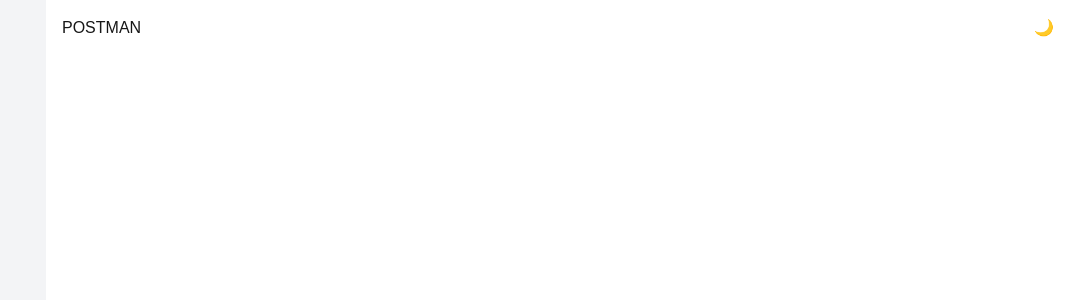
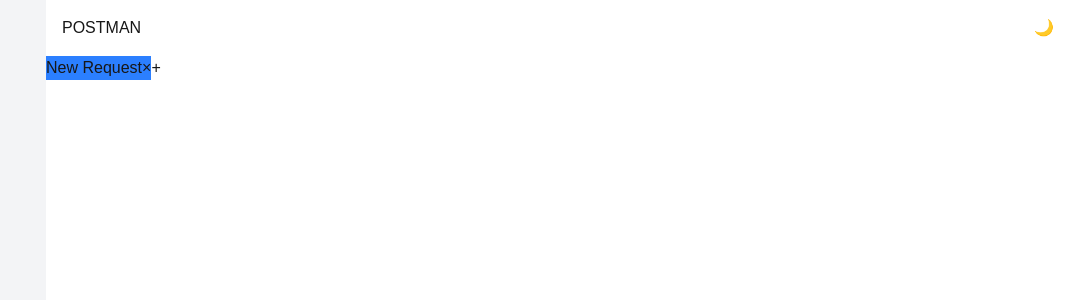
Before and after one commit to Kiarash-Sanei/WP_A2, a Next.js app: page / in a window 1280 px wide. Shown: the top 300 px of the page, without its empty margins (210-1280 px from the left). Built offline with nearby package versions, Linux system fonts and the light colour scheme.

Commit message:
feat: TabBar is implemented

```diff
--- a/app/page.tsx
+++ b/app/page.tsx
@@ -1,5 +1,6 @@
 import { MainPanel } from "@/components/layout/MainPanel";
 import { Sidebar } from "@/components/layout/Sidebar";
+import { TabBar } from "@/components/layout/TapBar";
 import { TopBar } from "@/components/layout/Topbar";
 
 export default function Home() {
@@ -8,6 +9,7 @@ export default function Home() {
       <Sidebar />
       <div className="flex flex-col flex-1">
         <TopBar />
+        <TabBar />
         <MainPanel />
       </div>
     </div>
--- /dev/null
+++ b/components/layout/TapBar.tsx
@@ -0,0 +1,24 @@
+"use client";
+
+import { useTab } from "@/contexts/TabContext";
+
+export function TabBar() {
+  const { tabs, activeTabId, addTab, closeTab, setActiveTab } = useTab();
+
+  return (
+    <div className="flex items-center">
+      {tabs.map(tab => (
+        <div key={tab.id} onClick={() => setActiveTab(tab.id)} className={tab.id === activeTabId ? "bg-blue-500" : "bg-gray-200"}>
+            {tab.name}
+            <button onClick={(e) => {
+                e.stopPropagation();
+                closeTab(tab.id);
+            }}>
+                ×
+            </button>
+        </div>
+      ))}
+      <button onClick={() => addTab()}>+</button>
+    </div>
+  );
+}
--- a/contexts/TabContext.tsx
+++ b/contexts/TabContext.tsx
@@ -1,6 +1,6 @@
 import { useLocalStorage } from "@/hooks/useLocalStorage";
 import { Tab } from "@/types/tabs";
-import { createContext, useContext } from "react";
+import { createContext, useCallback, useContext, useEffect } from "react";
 
 type TabContextType = {
     tabs: Tab[];
@@ -17,7 +17,7 @@ export function TabProvider({ children }: { children: React.ReactNode }) {
     const [tabs, setTabs] = useLocalStorage<Tab[]>("tabs", []);
     const [activeTabId, setActiveTabId] = useLocalStorage<string>("activeTabId", "");
 
-    const addTab = () => {
+    const addTab = useCallback(() => {
         const newTab: Tab = {
             id: crypto.randomUUID(),
             name: "New Request",
@@ -30,7 +30,8 @@ export function TabProvider({ children }: { children: React.ReactNode }) {
         };
         setTabs([...tabs, newTab]);
         setActiveTabId(newTab.id);
-    };
+    }, [tabs, setTabs, setActiveTabId]);
+
     const closeTab = (id: string) => {
         if (activeTabId === id) {
             const index = tabs.findIndex(tab => tab.id === id);
@@ -50,6 +51,12 @@ export function TabProvider({ children }: { children: React.ReactNode }) {
         }));
     };
 
+    useEffect(() => {
+        if (tabs.length === 0) {
+            addTab();
+        }
+    }, [addTab]);
+
     return (
         <TabContext.Provider value={{ tabs, activeTabId, addTab, closeTab, setActiveTab, updateTab }}>
         {children}
--- a/package.json
+++ b/package.json
@@ -9,7 +9,7 @@
     "lint": "eslint"
   },
   "dependencies": {
-    "next": "16.2.7",
+    "next": "^16.2.7",
     "react": "19.2.4",
     "react-dom": "19.2.4"
   },
```
Also changed, not shown: 1 other file (tests, documents, lock files or other folders).
